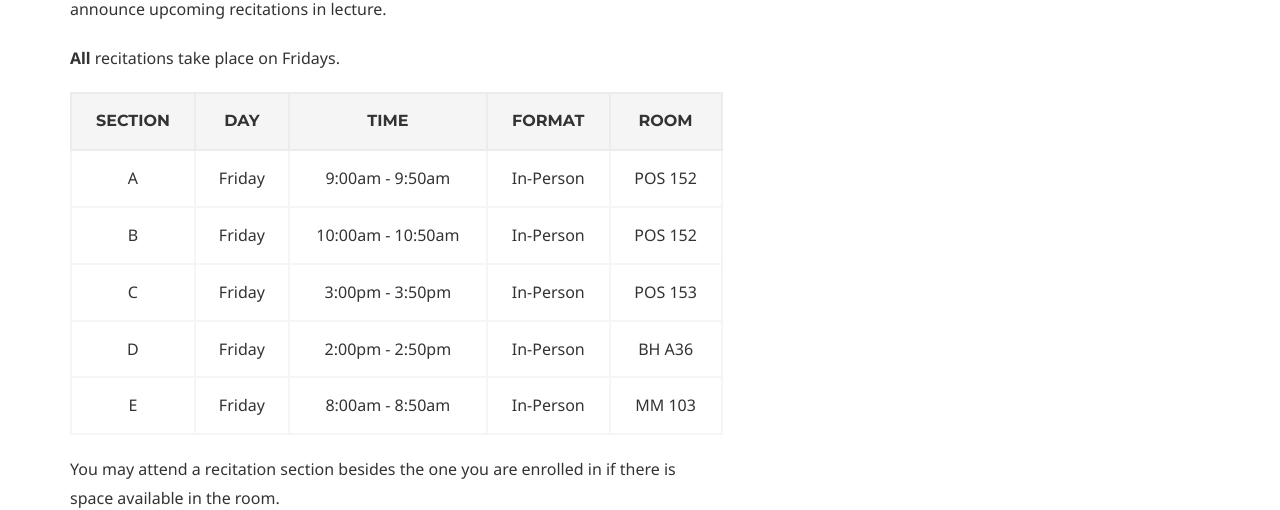
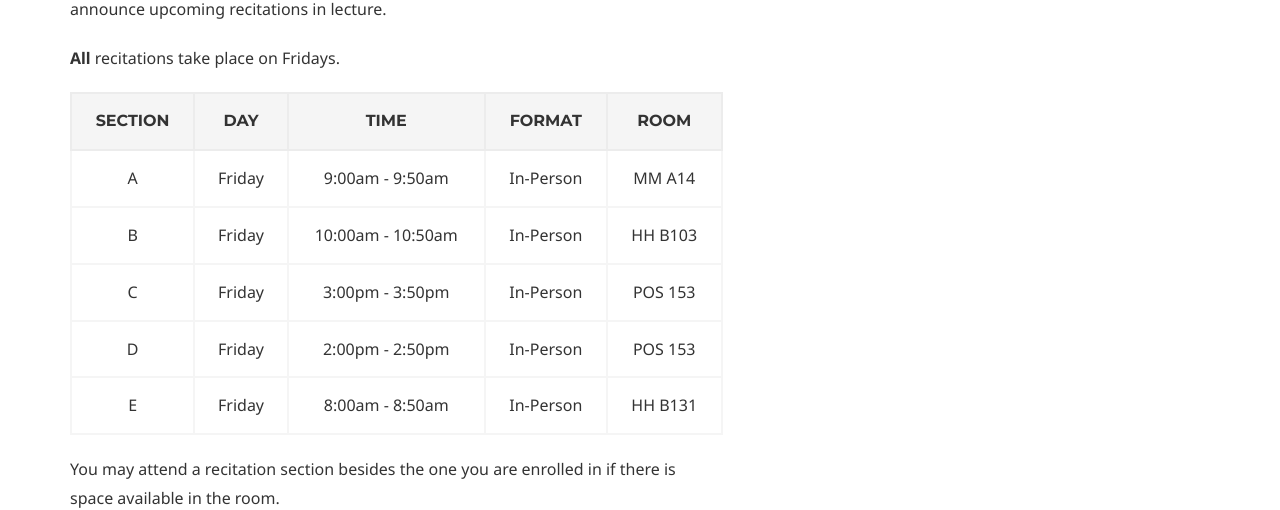
Before and after one commit to 15-440/website, a Jekyll site: the page built from recitations.md, in a window 1280 px wide. Shown: the part 835-1345 px from the top of the page. Built offline with Jekyll 4.4.1, drawn with Linux system fonts in a browser that asks for light colours.

Commit message:
updates to recitations

```diff
--- a/recitations.md
+++ b/recitations.md
@@ -18,11 +18,11 @@ Recitations are **not held every week**, only when shown on the [schedule](../sc
 
 | Section |    Day    |        Time       |   Format  |   Room    |
 |:-------:|:---------:|:-----------------:|:---------:|:---------:|
-|    A    |  Friday   |  9:00am - 9:50am  | In-Person |   POS 152  |
-|    B    |  Friday   |  10:00am - 10:50am | In-Person |  POS 152  |
+|    A    |  Friday   |  9:00am - 9:50am  | In-Person |   MM A14  |
+|    B    |  Friday   |  10:00am - 10:50am | In-Person |  HH B103  |
 |    C    |  Friday   |  3:00pm - 3:50pm  | In-Person |  POS 153  |
-|    D    |  Friday   |  2:00pm - 2:50pm  | In-Person |  BH A36  |
-|    E    |  Friday   |  8:00am - 8:50am  | In-Person |  MM 103  |
+|    D    |  Friday   |  2:00pm - 2:50pm  | In-Person |  POS 153  |
+|    E    |  Friday   |  8:00am - 8:50am  | In-Person |  HH B131  |
 
 
 
```
